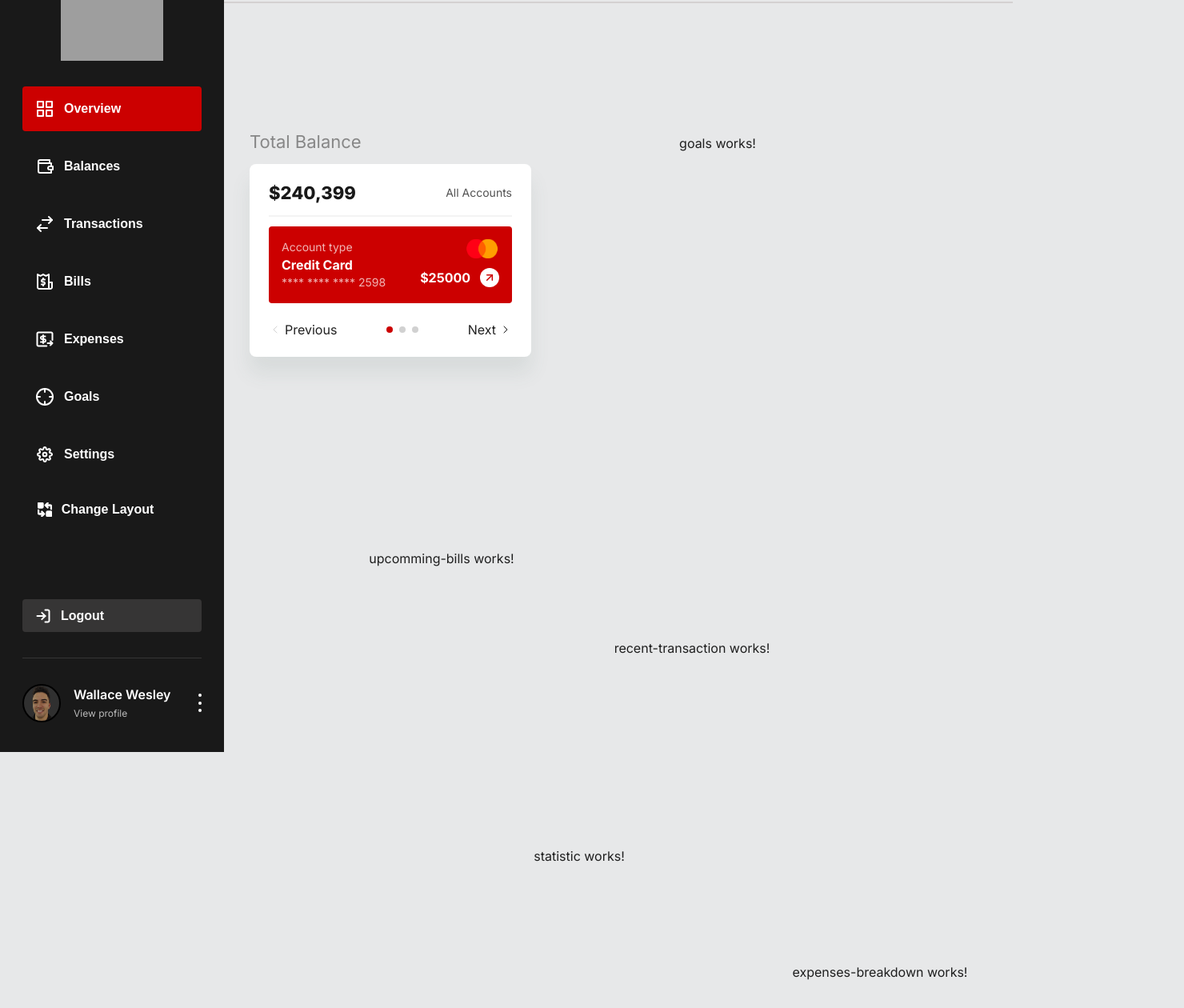
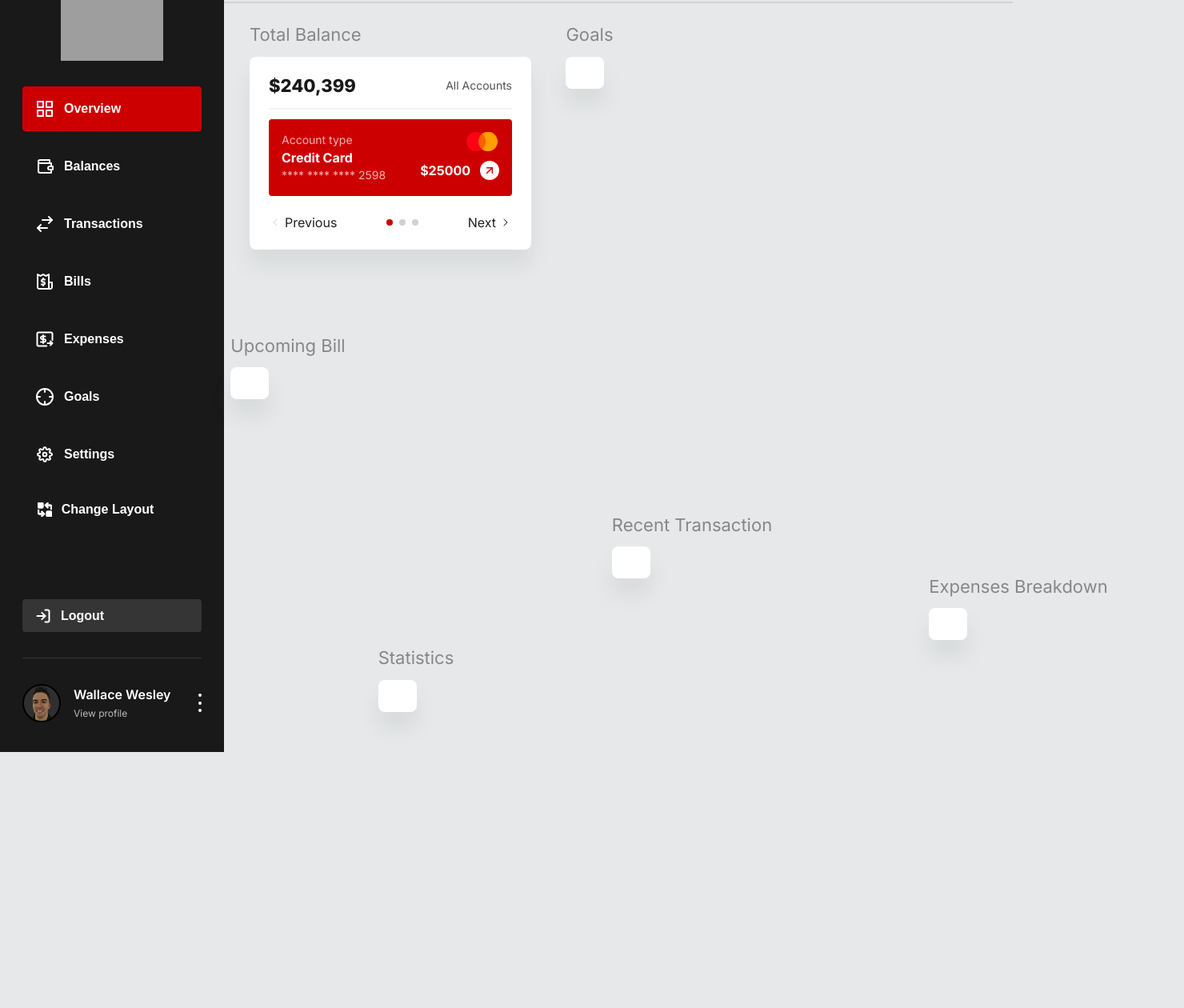
Before and after one commit to wallacewolv/fineBank, an Angular app: page /dashboard in a window 1280 px wide. Shown: the part 84-1344 px from the top of the page at 80% size, 1480 px wide, since content can reach past the window. After the commit the page ends 1075 px from the top, so only its background shows below. Built offline with nearby package versions, Linux system fonts and the light colour scheme; grey boxes are pictures that could not be loaded.

Commit message:
feat: Criando cabeçalho para os componentes

```diff
--- a/src/app/views/dashboard/components/balances/balances.component.scss
+++ b/src/app/views/dashboard/components/balances/balances.component.scss
@@ -30,35 +30,36 @@
   width: 22rem;
   height: 18rem;
   left: 2rem;
-  top: 2rem;
+  bottom: 5rem;
 }
+
 .goals {
-  left: 4rem;
+  left: -6rem;
 }
 
 .upcomming_bill {
-  left: 6rem;
+  left: -6rem;
 }
 
 .recent_transaction {
   width: 22rem;
-  height: 31.5rem;
+  height: 18rem;
 
   left: 2rem;
   top: 9rem;
 }
 
 .statics {
-  width: 47.5rem;
-  height: 16.125rem;
+  width: 22rem;
+  height: 18rem;
 
   left: 4rem;
   top: 1.4rem;
 }
 
 .expenses_breakdown {
-  width: 47.5rem;
-  height: 13.25rem;
+  width: 22rem;
+  height: 18rem;
 
   left: 27.5rem;
   bottom: 4.2rem;
--- a/src/app/views/dashboard/components/shared/expenses-breakdown/expenses-breakdown.component.html
+++ b/src/app/views/dashboard/components/shared/expenses-breakdown/expenses-breakdown.component.html
@@ -1,3 +1,4 @@
-<p>
-  expenses-breakdown works!
-</p>
+<div class="expenses_breakdon_container">
+  <span class="expenses_breakdon_title">Expenses Breakdown</span>
+  <div class="expenses_breakdon_content"></div>
+</div>
--- a/src/app/views/dashboard/components/shared/expenses-breakdown/expenses-breakdown.component.scss
+++ b/src/app/views/dashboard/components/shared/expenses-breakdown/expenses-breakdown.component.scss
@@ -0,0 +1,21 @@
+.expenses_breakdon_container {
+  display: flex;
+  flex-direction: column;
+  justify-content: space-between;
+  align-items: start;
+
+  .expenses_breakdon_title {
+    font-size: 1.375rem;
+    font-weight: 400;
+    color: #878787;
+    margin-bottom: 0.5rem;
+  }
+
+  .expenses_breakdon_content {
+    padding: 1.25rem 1.5rem;
+    border-radius: 0.5rem;
+    background: #fff;
+    transition: box-shadow 200ms cubic-bezier(0, 0, 0.2, 1);
+    box-shadow: 0px 20px 25px 0px #4c67641a;
+  }
+}
--- a/src/app/views/dashboard/components/shared/goals/goals.component.html
+++ b/src/app/views/dashboard/components/shared/goals/goals.component.html
@@ -1,3 +1,4 @@
-<p>
-  goals works!
-</p>
+<div class="goals_container">
+  <span class="goals_title">Goals</span>
+  <div class="goals_content"></div>
+</div>
--- a/src/app/views/dashboard/components/shared/goals/goals.component.scss
+++ b/src/app/views/dashboard/components/shared/goals/goals.component.scss
@@ -0,0 +1,21 @@
+.goals_container {
+  display: flex;
+  flex-direction: column;
+  justify-content: space-between;
+  align-items: start;
+
+  .goals_title {
+    font-size: 1.375rem;
+    font-weight: 400;
+    color: #878787;
+    margin-bottom: 0.5rem;
+  }
+
+  .goals_content {
+    padding: 1.25rem 1.5rem;
+    border-radius: 0.5rem;
+    background: #fff;
+    transition: box-shadow 200ms cubic-bezier(0, 0, 0.2, 1);
+    box-shadow: 0px 20px 25px 0px #4c67641a;
+  }
+}
--- a/src/app/views/dashboard/components/shared/recent-transaction/recent-transaction.component.html
+++ b/src/app/views/dashboard/components/shared/recent-transaction/recent-transaction.component.html
@@ -1,3 +1,4 @@
-<p>
-  recent-transaction works!
-</p>
+<div class="recent_transactions_container">
+  <span class="recent_transactions_title">Recent Transaction</span>
+  <div class="recent_transactions_content"></div>
+</div>
--- a/src/app/views/dashboard/components/shared/recent-transaction/recent-transaction.component.scss
+++ b/src/app/views/dashboard/components/shared/recent-transaction/recent-transaction.component.scss
@@ -0,0 +1,21 @@
+.recent_transactions_container {
+  display: flex;
+  flex-direction: column;
+  justify-content: space-between;
+  align-items: start;
+
+  .recent_transactions_title {
+    font-size: 1.375rem;
+    font-weight: 400;
+    color: #878787;
+    margin-bottom: 0.5rem;
+  }
+
+  .recent_transactions_content {
+    padding: 1.25rem 1.5rem;
+    border-radius: 0.5rem;
+    background: #fff;
+    transition: box-shadow 200ms cubic-bezier(0, 0, 0.2, 1);
+    box-shadow: 0px 20px 25px 0px #4c67641a;
+  }
+}
--- a/src/app/views/dashboard/components/shared/statistic/statistic.component.html
+++ b/src/app/views/dashboard/components/shared/statistic/statistic.component.html
@@ -1,3 +1,4 @@
-<p>
-  statistic works!
-</p>
+<div class="statistics_container">
+  <span class="statistics_title">Statistics</span>
+  <div class="statistics_content"></div>
+</div>
--- a/src/app/views/dashboard/components/shared/statistic/statistic.component.scss
+++ b/src/app/views/dashboard/components/shared/statistic/statistic.component.scss
@@ -0,0 +1,21 @@
+.statistics_container {
+  display: flex;
+  flex-direction: column;
+  justify-content: space-between;
+  align-items: start;
+
+  .statistics_title {
+    font-size: 1.375rem;
+    font-weight: 400;
+    color: #878787;
+    margin-bottom: 0.5rem;
+  }
+
+  .statistics_content {
+    padding: 1.25rem 1.5rem;
+    border-radius: 0.5rem;
+    background: #fff;
+    transition: box-shadow 200ms cubic-bezier(0, 0, 0.2, 1);
+    box-shadow: 0px 20px 25px 0px #4c67641a;
+  }
+}
--- a/src/app/views/dashboard/components/shared/upcomming-bills/upcomming-bills.component.html
+++ b/src/app/views/dashboard/components/shared/upcomming-bills/upcomming-bills.component.html
@@ -1,3 +1,4 @@
-<p>
-  upcomming-bills works!
-</p>
+<div class="upcomming_bills_container">
+  <span class="upcomming_bills_title">Upcoming Bill</span>
+  <div class="upcomming_bills_content"></div>
+</div>
--- a/src/app/views/dashboard/components/shared/upcomming-bills/upcomming-bills.component.scss
+++ b/src/app/views/dashboard/components/shared/upcomming-bills/upcomming-bills.component.scss
@@ -0,0 +1,21 @@
+.upcomming_bills_container {
+  display: flex;
+  flex-direction: column;
+  justify-content: space-between;
+  align-items: start;
+
+  .upcomming_bills_title {
+    font-size: 1.375rem;
+    font-weight: 400;
+    color: #878787;
+    margin-bottom: 0.5rem;
+  }
+
+  .upcomming_bills_content {
+    padding: 1.25rem 1.5rem;
+    border-radius: 0.5rem;
+    background: #fff;
+    transition: box-shadow 200ms cubic-bezier(0, 0, 0.2, 1);
+    box-shadow: 0px 20px 25px 0px #4c67641a;
+  }
+}
```
